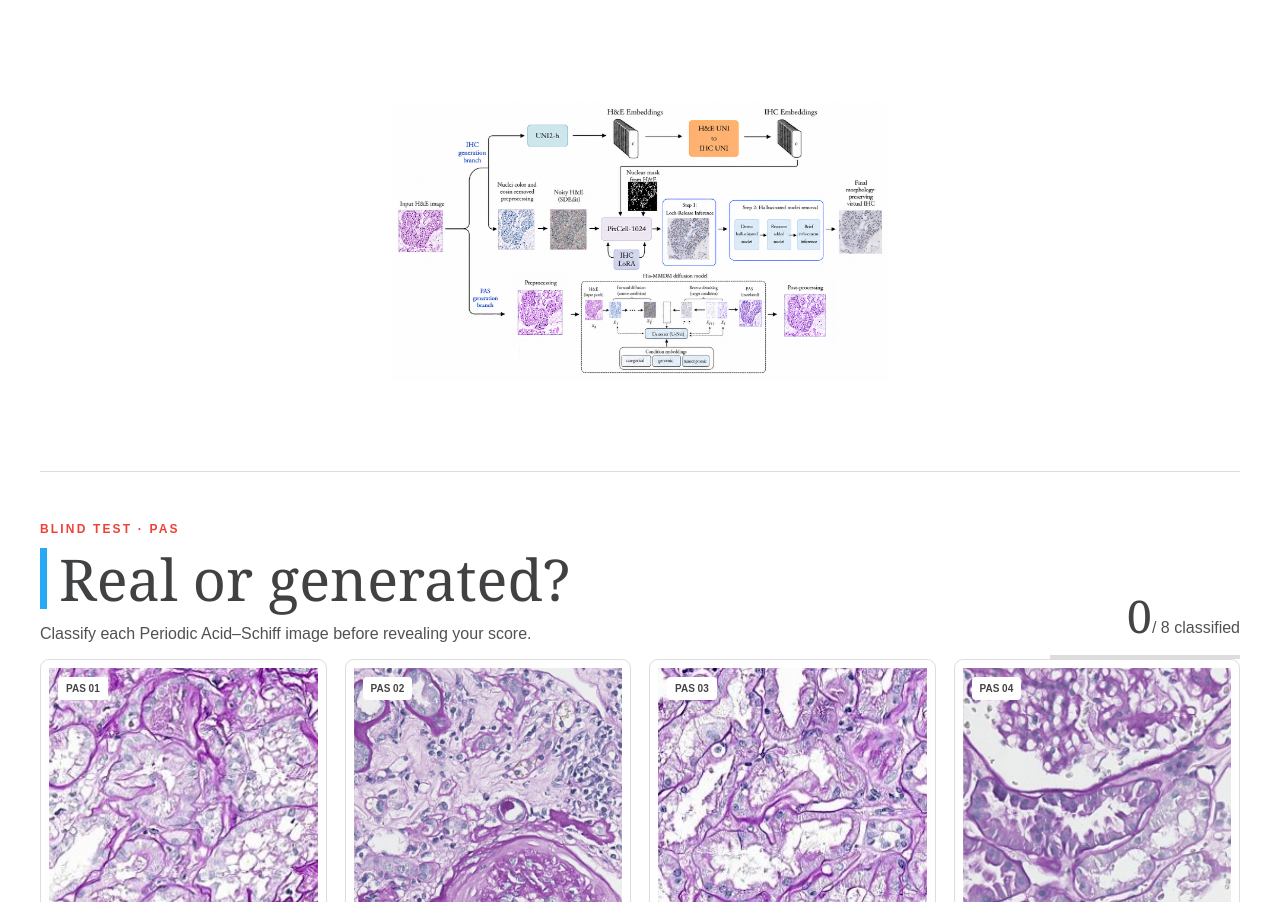
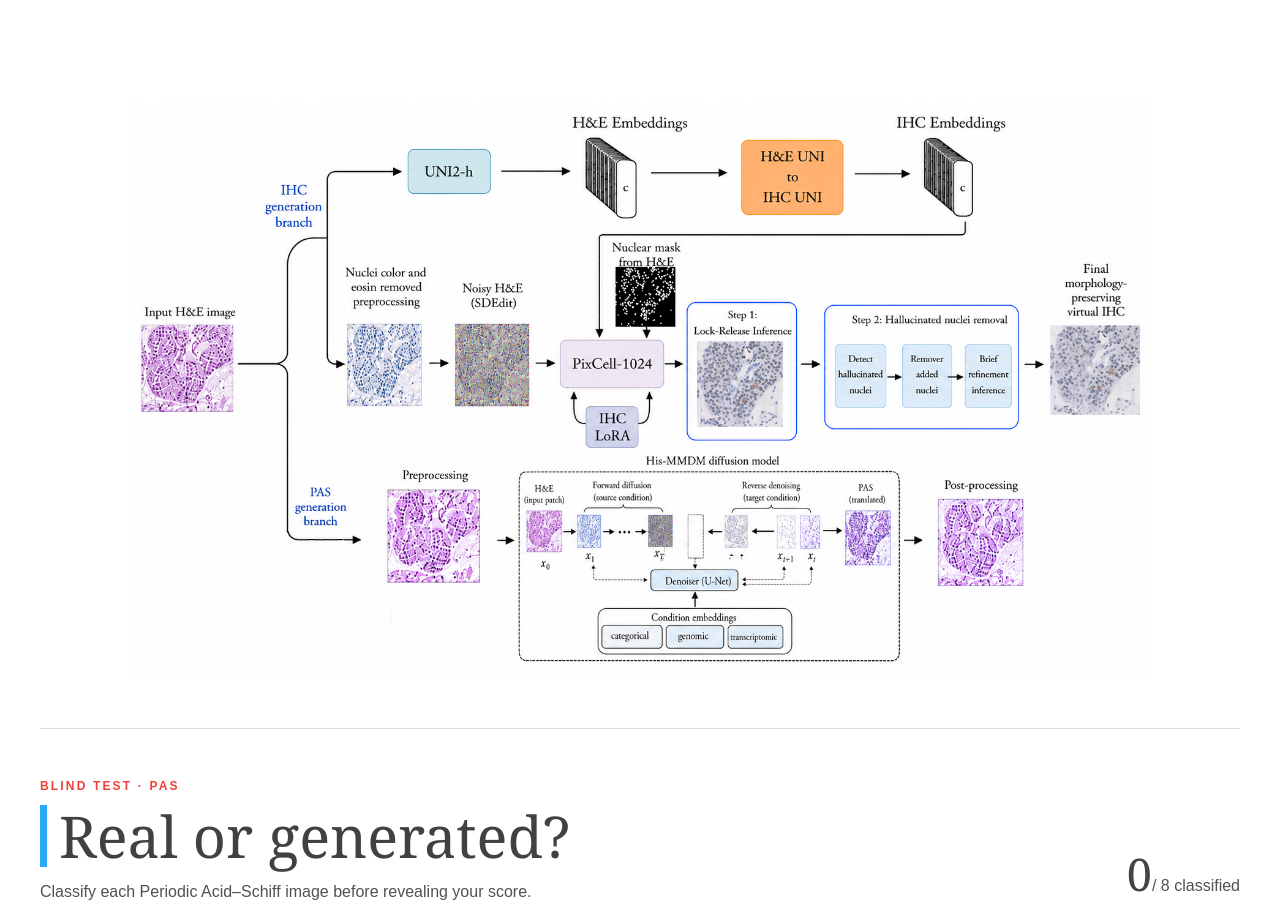
Before and after one commit to GiuseppeSpathis/virtualStainingMorpheme, a plain HTML site: page index.html in a window 1280 px wide. Shown: the part 1247-2149 px from the top of the page. Drawn offline with Linux system fonts and the light colour scheme.

Commit message:
try the layout

```diff
--- a/index.html
+++ b/index.html
@@ -47,8 +47,8 @@
           ><small>Université Côte d’Azur, INRIA, CNRS · CHU Nice</small>
         </div>
       </section>
-      <div class="schema-container">
-        <img src="images/schemaMMDMprofessional_with_images.png" alt="Schema" class="schema-img" />
+      <div style="display:flex;justify-content: center;">
+        <img src="images/schemaMMDMprofessional_with_images.png" alt="" style="width:80vw;" />
       </div>
       <div class="tests">
         <section class="quiz" id="pas" data-test="pas">
```
